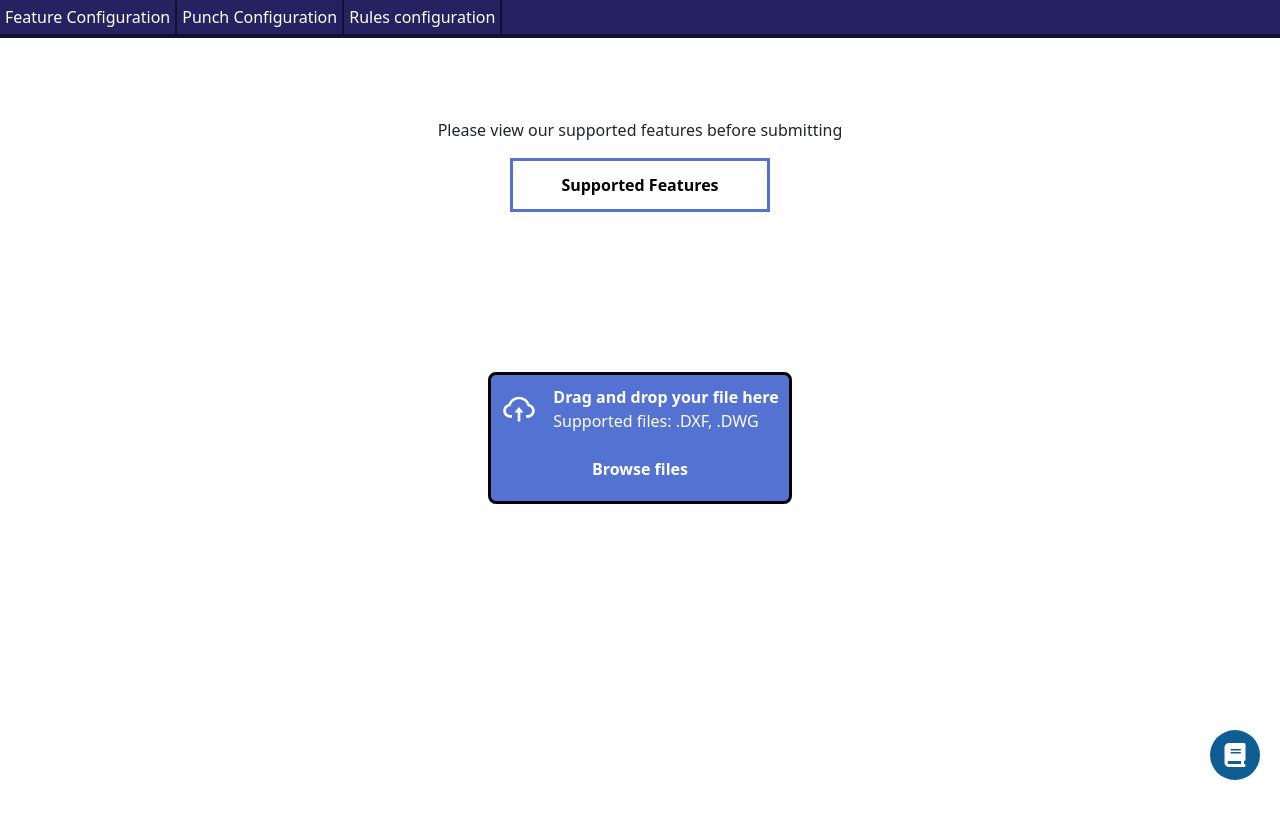
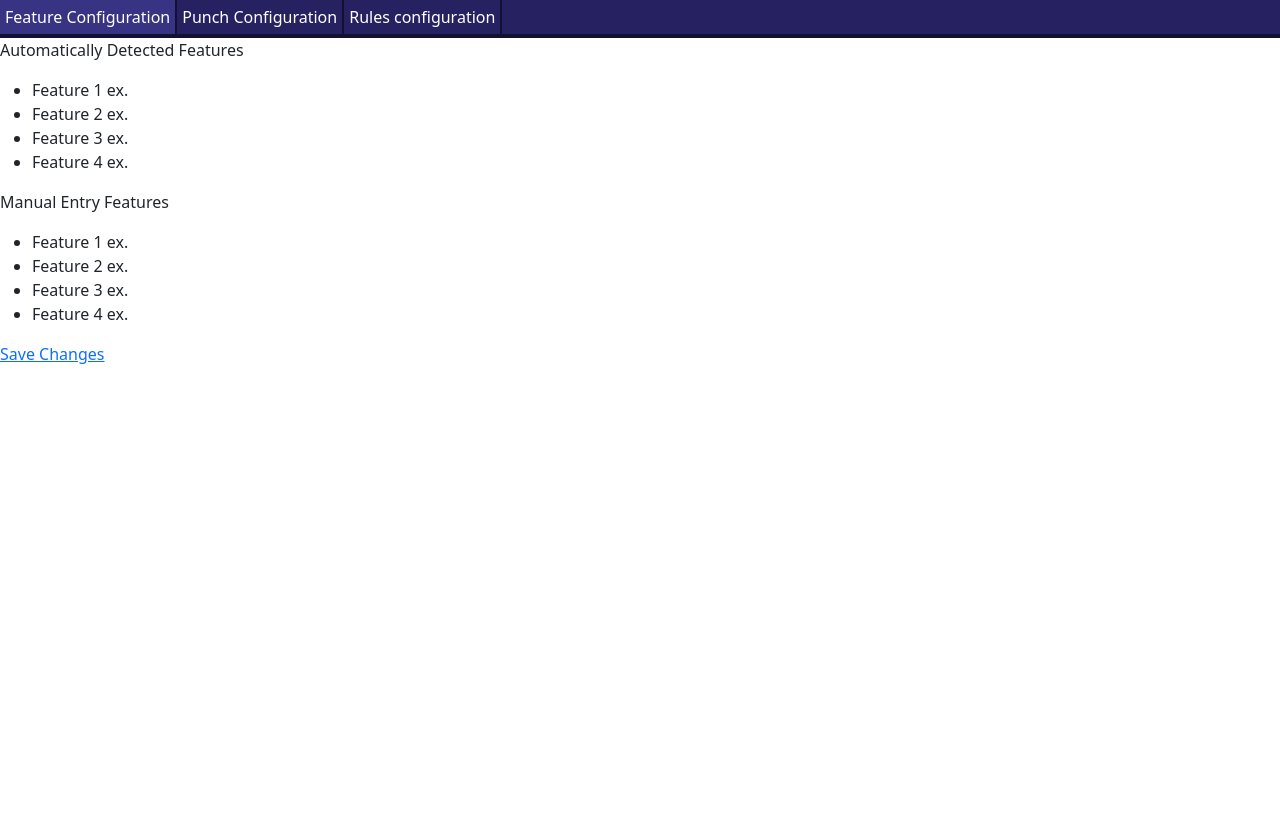
Before and after one commit to dewitte0210/CS458_002_MathiasDieCompany, a React (Create React App) app in the folder FrontEnd/file-submission/: page /admin in a window 1280 px wide. Shown: the top 818 px of the page. Built offline with nearby package versions, Linux system fonts and the light colour scheme.

Commit message:
Creating header bar for admin portal

```diff
--- a/FrontEnd/file-submission/package.json
+++ b/FrontEnd/file-submission/package.json
@@ -14,6 +14,7 @@
     "react-bootstrap": "^2.10.5",
     "react-dom": "^18.3.1",
     "react-icons": "^5.3.0",
+    "react-router-dom": "^7.5.0",
     "react-scripts": "^5.0.1",
     "web-vitals": "^2.1.4"
   },
--- a/FrontEnd/file-submission/public/index.html
+++ b/FrontEnd/file-submission/public/index.html
@@ -11,7 +11,7 @@
     />
     <link rel="apple-touch-icon" href="%PUBLIC_URL%/MDC.png" />
     <link rel="manifest" href="%PUBLIC_URL%/manifest.json" />
-    <title>MDC Feature Detector</title>
+    <title>MDC Price Estimator</title>
   </head>
   <body>
     <noscript>You need to enable JavaScript to run this app.</noscript>
--- a/FrontEnd/file-submission/src/App.tsx
+++ b/FrontEnd/file-submission/src/App.tsx
@@ -1,18 +1,16 @@
 import * as React from 'react';
-import UploadAndShow from './Components/UploadAndShow';
-import "./Components/UploadAndShow.css";
-import { useState } from 'react';
-import UserManual from './Components/UserManual.jsx';
+import Home from './Home';
+import {Routes, Route} from 'react-router-dom'
 import PricingConfig from "./Components/PricingConfig.jsx";
 
 const App: React.FC = () => {
-  const [files, setFiles] = useState<File[]>([]);
 
   return (
     <div>
-      <PricingConfig />
-      <UploadAndShow onFilesSelected={setFiles} />
-        <UserManual />
+        <Routes>
+            <Route path="/" element={<Home />} />
+            <Route path="/admin" element={<PricingConfig />} />
+        </Routes>
     </div>
   );
 }
--- /dev/null
+++ b/FrontEnd/file-submission/src/Components/ConfigBar.jsx
@@ -0,0 +1,37 @@
+import React from "react";
+import styles from "./ConfigBar.module.css"
+
+
+export default function ConfigBar({setActiveSection}) {
+    const handleClickFeatures = (e) => {
+        e.preventDefault();
+        setActiveSection("features");
+    }
+    const handleClickPunches = (e) => {
+        e.preventDefault();
+        setActiveSection("punches");
+    }
+    const handleClickRules = (e) => {
+        e.preventDefault();
+        setActiveSection("rules");
+    }
+    return (
+        <div className={styles.navBar}>
+            <div className={styles.navItems}>
+                <a className={styles.navText} href={'/config/features'} onClick={handleClickFeatures}>
+                    Feature Configuration
+                </a>
+            </div>
+            <div className={styles.navItems}>
+                <a className={styles.navText} href={'/config/punches'} onClick={handleClickPunches}>
+                    Punch Configuration
+                </a>
+            </div>
+            <div className={styles.navItems}>
+                <a className={styles.navText} href={'/config/rules'} onClick={handleClickRules}>
+                    Rules configuration
+                </a>
+            </div>
+        </div>
+    );
+}
--- /dev/null
+++ b/FrontEnd/file-submission/src/Components/ConfigBar.module.css
@@ -0,0 +1,25 @@
+.navBar {
+    background-color: #262262;
+    border-bottom-color: #131131;
+    border-bottom-style: solid;
+    border-bottom-width: 4px;
+}
+
+.navItems {
+    color: white;
+    display: inline-block;
+    padding: 5px;
+    border-right-width: 2px;
+    border-right-color: #131131;
+    border-right-style: solid;
+
+}
+
+.navText {
+    text-decoration: none;
+    color: inherit;
+}
+
+.navItems:hover{
+    background-color: #383383;
+}
--- /dev/null
+++ b/FrontEnd/file-submission/src/Components/FeatureConfig.jsx
@@ -0,0 +1,24 @@
+import React from 'react'
+
+
+export default function FeatureConfig() {
+    return (
+        <div>
+            <p>Automatically Detected Features</p>
+            <ul>
+                <li>Feature 1 ex.</li>
+                <li>Feature 2 ex.</li>
+                <li>Feature 3 ex.</li>
+                <li>Feature 4 ex.</li>
+            </ul>
+            <p>Manual Entry Features</p>
+            <ul>
+                <li>Feature 1 ex.</li>
+                <li>Feature 2 ex.</li>
+                <li>Feature 3 ex.</li>
+                <li>Feature 4 ex.</li>
+            </ul>
+            <a href='/update/features'>Save Changes</a>
+        </div>
+    )
+}
--- a/FrontEnd/file-submission/src/Components/PricingConfig.jsx
+++ b/FrontEnd/file-submission/src/Components/PricingConfig.jsx
@@ -1,21 +1,18 @@
-import React from "react";
-import styles from "./PricingConfig.module.css"
-
+import React, {useState} from "react";
+import ConfigBar from "./ConfigBar.jsx";
+import FeatureConfig from "./FeatureConfig.jsx";
+import PunchConfig from "./PunchConfig.jsx";
+import RulesConfig from "./RulesConfig.jsx";
 
 export default function PricingConfig(props) {
-
+    const [activeSection, setActiveSection] = useState("features");
 
     return (
-        <div className={styles["nav-bar"]}>
-            <div className={styles["nav-items"]}>
-                Feature Configuration
-            </div>
-            <div className={styles["nav-items"]}>
-                Punch Configuration
-            </div>
-            <div className={styles["nav-items"]}>
-                Rules configuration
-            </div>
+        <div>
+            <ConfigBar setActiveSection={setActiveSection} />
+            {activeSection === "features" && (<FeatureConfig />)}
+            {activeSection === "punches" && (<PunchConfig />)}
+            {activeSection === "rules" && (<RulesConfig />)}
         </div>
     );
 }
--- a/FrontEnd/file-submission/src/Components/PricingConfig.module.css
+++ /dev/null
@@ -1,15 +0,0 @@
-
-.nav-bar {
-    background-color: #262262;
-    border-bottom-color: #131131;
-    border-bottom-style: solid;
-    border-bottom-width: 4px;
-}
-.nav-items {
-    color: white;
-    display: inline-block;
-    padding: 5px;
-    border-right-width: 2px;
-    border-right-color: #131131;
-    border-right-style: solid;
-}
--- /dev/null
+++ b/FrontEnd/file-submission/src/Components/PunchConfig.jsx
@@ -0,0 +1,123 @@
+import React, { useState } from 'react'
+
+
+export default function PunchConfig() {
+    const [activePunchSection, setActivePunchSection] = useState("SO");
+
+    const punchTypes = {
+        textDecoration: 'none',
+        color: '#e0e0e0'
+    }
+    const punchDiv = {
+        borderBottom: '1px solid black'
+    }
+    const punchBar = {
+        backgroundColor: '#606060',
+        width: 'fit-content',
+        padding: '5px',
+        height: '100vh'
+    }
+    const contentDiv = {
+        padding: '5px'
+    }
+
+    const handleSO = (e) => {
+        e.preventDefault()
+        setActivePunchSection("SO");
+    }
+    const handleFT = (e) => {
+        e.preventDefault()
+        setActivePunchSection("FT");
+    }
+    const handleSW = (e) => {
+        e.preventDefault()
+        setActivePunchSection("SW");
+    }
+    const handleTube = (e) => {
+        e.preventDefault()
+        setActivePunchSection("Tube");
+    }
+    const handleHDSO = (e) => {
+        e.preventDefault()
+        setActivePunchSection("HDSO");
+    }
+    const handleSTD = (e) => {
+        e.preventDefault()
+        setActivePunchSection("STD");
+    }
+
+    const handleEnter = (e) => {
+        e.currentTarget.style.backgroundColor = '#909090'
+    }
+    const handleLeave = (e) => {
+        e.currentTarget.style.backgroundColor = '#606060'
+    }
+    return (
+        <div style={{display: 'flex'}}>
+            <div style={punchBar}>
+                <a onClick={handleSO} style={punchTypes} href='punches/SOpunch'>
+                    <div style={punchDiv} onMouseEnter={handleEnter} onMouseLeave={handleLeave}>
+                        Side Outlet Punches
+                    </div>
+                </a>
+                <a onClick={handleFT} style={punchTypes} href='punches/FTpunch'>
+                    <div style={punchDiv} onMouseEnter={handleEnter} onMouseLeave={handleLeave}>
+                        Feed Through Punches
+                    </div>
+                </a>
+                <a onClick={handleSW} style={punchTypes} href='punches/SWpunch'>
+                    <div style={punchDiv} onMouseEnter={handleEnter} onMouseLeave={handleLeave}>
+                        Straight Wall Punches
+                    </div>
+                </a>
+                <a onClick={handleTube} style={punchTypes} href='punches/TubePunch'>
+                    <div style={punchDiv} onMouseEnter={handleEnter} onMouseLeave={handleLeave}>
+                        Tube Punches
+                    </div>
+                </a>
+                <a onClick={handleHDSO} style={punchTypes} href='punches/HDSOpunch'>
+                    <div style={punchDiv} onMouseEnter={handleEnter} onMouseLeave={handleLeave}>
+                        Heavy Duty Side Outlet Punches
+                    </div>
+                </a>
+                <a onClick={handleSTD} style={punchTypes} href='punches/STDpins'>
+                    <div style={punchDiv} onMouseEnter={handleEnter} onMouseLeave={handleLeave}>
+                        Standard retractable Pins
+                    </div>
+                </a>
+            </div>
+            {activePunchSection === "SO" && (
+                <div style={contentDiv}>
+                    Side Outlet Punches
+                </div>
+            )}
+            {activePunchSection === "FT" && (
+                <div style={contentDiv}>
+                    Feed Through Punches
+                </div>
+            )}
+            {activePunchSection === "SW" && (
+                <div style={contentDiv}>
+                    Side Wall Punches
+                </div>
+            )}
+            {activePunchSection === "Tube" && (
+                <div style={contentDiv}>
+                    Tube Punches
+                </div>
+            )}
+            {activePunchSection === "HDSO" && (
+                <div style={contentDiv}>
+                    Heavy Duty Side Outlet Punches
+                </div>
+            )}
+            {activePunchSection === "STD" && (
+                <div style={contentDiv}>
+                    Standard retractable Pins
+                </div>
+            )}
+
+        </div>
+
+    )
+}
--- /dev/null
+++ b/FrontEnd/file-submission/src/Components/RulesConfig.jsx
@@ -0,0 +1,10 @@
+import React from 'react'
+
+export default function RulesConfig() {
+
+    return (
+        <div>
+            <p>This is the rules config section</p>
+        </div>
+    )
+}
--- /dev/null
+++ b/FrontEnd/file-submission/src/Home.tsx
@@ -0,0 +1,19 @@
+import * as React from 'react';
+import UploadAndShow from './Components/UploadAndShow';
+import "./Components/UploadAndShow.css";
+import { useState } from 'react';
+import UserManual from './Components/UserManual.jsx';
+
+
+const Home: React.FC = () => {
+    const [files, setFiles] = useState<File[]>([]);
+
+    return (
+        <div>
+            <UploadAndShow onFilesSelected={setFiles} />
+            <UserManual />
+        </div>
+    );
+}
+
+export default Home;
--- a/FrontEnd/file-submission/src/index.js
+++ b/FrontEnd/file-submission/src/index.js
@@ -1,5 +1,6 @@
 import React from 'react';
 import ReactDOM from 'react-dom/client';
+import { BrowserRouter } from 'react-router-dom'
 import './index.css';
 import App from './App';
 import reportWebVitals from './reportWebVitals';
@@ -7,7 +8,10 @@ import reportWebVitals from './reportWebVitals';
 const root = ReactDOM.createRoot(document.getElementById('root'));
 root.render(
   <React.StrictMode>
-    <App />
+      <BrowserRouter>
+          <App />
+      </BrowserRouter>
+
   </React.StrictMode>
 );
 
```
Also changed, not shown: 1 other file (tests, documents, lock files or other folders).
